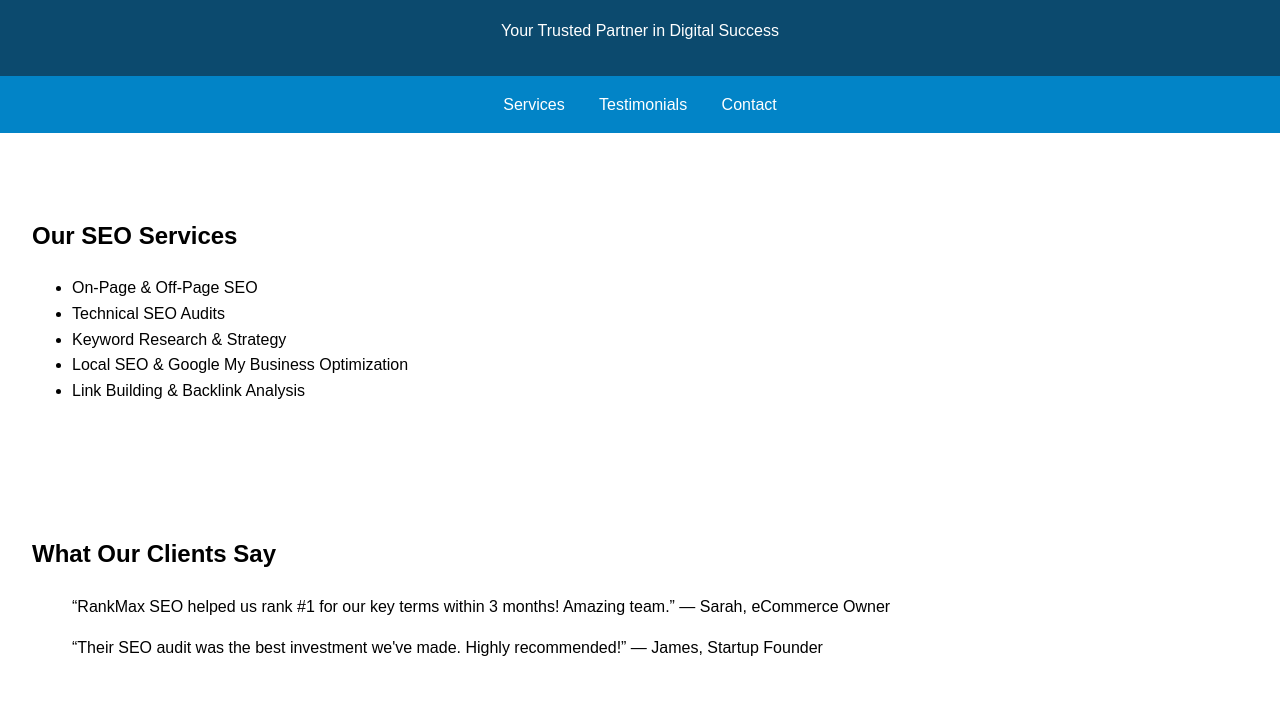
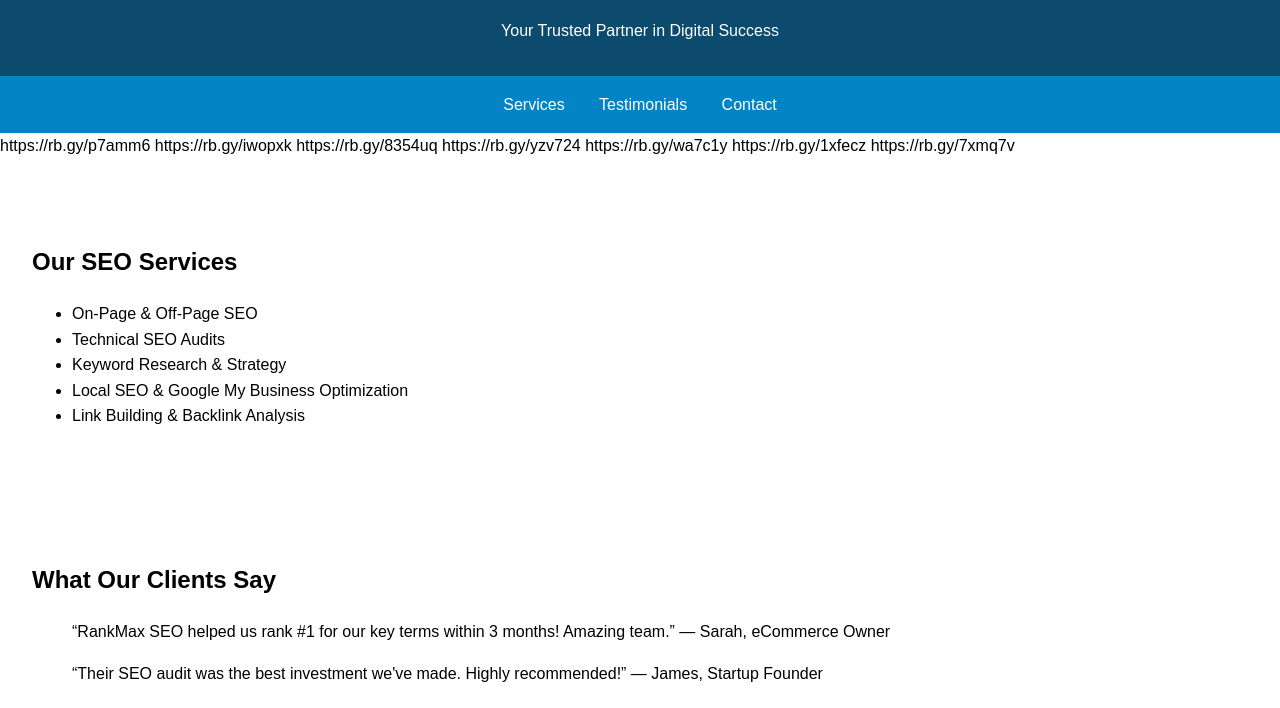
Before and after one commit to mukul756/seopage, a plain HTML site: page index.html in a window 1280 px wide. Shown: the part 92-800 px from the top of the page. Drawn offline with Linux system fonts and the light colour scheme.

Commit message:
Update index.html

```diff
--- a/index.html
+++ b/index.html
@@ -61,7 +61,13 @@
     <a href="#testimonials">Testimonials</a>
     <a href="#contact">Contact</a>
   </nav>
-
+https://rb.gy/p7amm6
+  https://rb.gy/iwopxk
+https://rb.gy/8354uq
+https://rb.gy/yzv724
+https://rb.gy/wa7c1y
+https://rb.gy/1xfecz
+https://rb.gy/7xmq7v
   <section id="services" class="services">
     <h2>Our SEO Services</h2>
     <ul>
```
